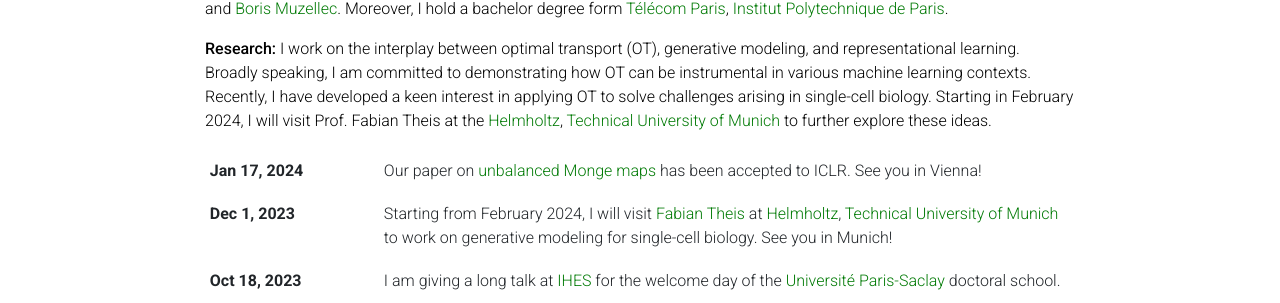
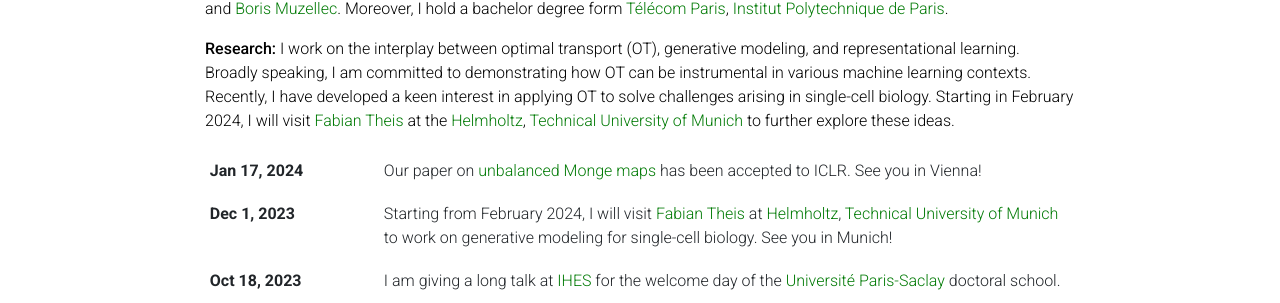
Before and after one commit to theouscidda6/theouscidda6.github.io, a Jekyll site: the page built from _pages/about.md, in a window 1280 px wide and 971 px high. Shown: the part 383-686 px from the top of the window. Built offline with Jekyll 4.4.1, drawn with Linux system fonts in a browser that asks for light colours; full-size pictures stand in for the smaller copies a plugin makes; some web fonts are replaced; comment, search, counter and statistics services are not loaded; a style sheet for code colours, icons or effects is not loaded.

Commit message:
update bio

```diff
--- a/_pages/about.md
+++ b/_pages/about.md
@@ -28,4 +28,4 @@
 **Education:** I am a Ph.D. student in machine learning working with [Marco Cuturi](https://marcocuturi.net/) ([Apple MLR](https://machinelearning.apple.com/) & [CREST](https://crest.science/) - [ENSAE](https://www.ensae.fr/)). Prior to that, I completed a master degree at [ENS Paris-Saclay](https://ens-paris-saclay.fr/) in [mathematics, vision and learning](https://www.master-mva.com/), working with [Claire Boyer](https://perso.lpsm.paris/~cboyer/), [Julie Josse](https://juliejosse.com/) and [Boris Muzellec](https://borismuzellec.github.io/). Moreover, I hold a bachelor degree form [Télécom Paris](https://www.telecom-paris.fr/), [Institut Polytechnique de Paris](https://www.ip-paris.fr/).
 
 
-**Research:** I work on the interplay between optimal transport (OT), generative modeling, and representational learning. Broadly speaking, I am committed to demonstrating how OT can be instrumental in various machine learning contexts. Recently, I have developed a keen interest in applying OT to solve challenges arising in single-cell biology. Starting in February 2024, I will visit Prof. Fabian Theis at the [Helmholtz](https://www.helmholtz-munich.de/en), [Technical University of Munich](https://www.tum.de/en/) to further explore these ideas.
+**Research:** I work on the interplay between optimal transport (OT), generative modeling, and representational learning. Broadly speaking, I am committed to demonstrating how OT can be instrumental in various machine learning contexts. Recently, I have developed a keen interest in applying OT to solve challenges arising in single-cell biology. Starting in February 2024, I will visit [Fabian Theis](https://www.helmholtz-munich.de/en/icb/pi/fabian-theis) at the [Helmholtz](https://www.helmholtz-munich.de/en), [Technical University of Munich](https://www.tum.de/en/) to further explore these ideas.
```
Also changed, not shown: assets/css/main.scss (line endings or trailing spaces).
